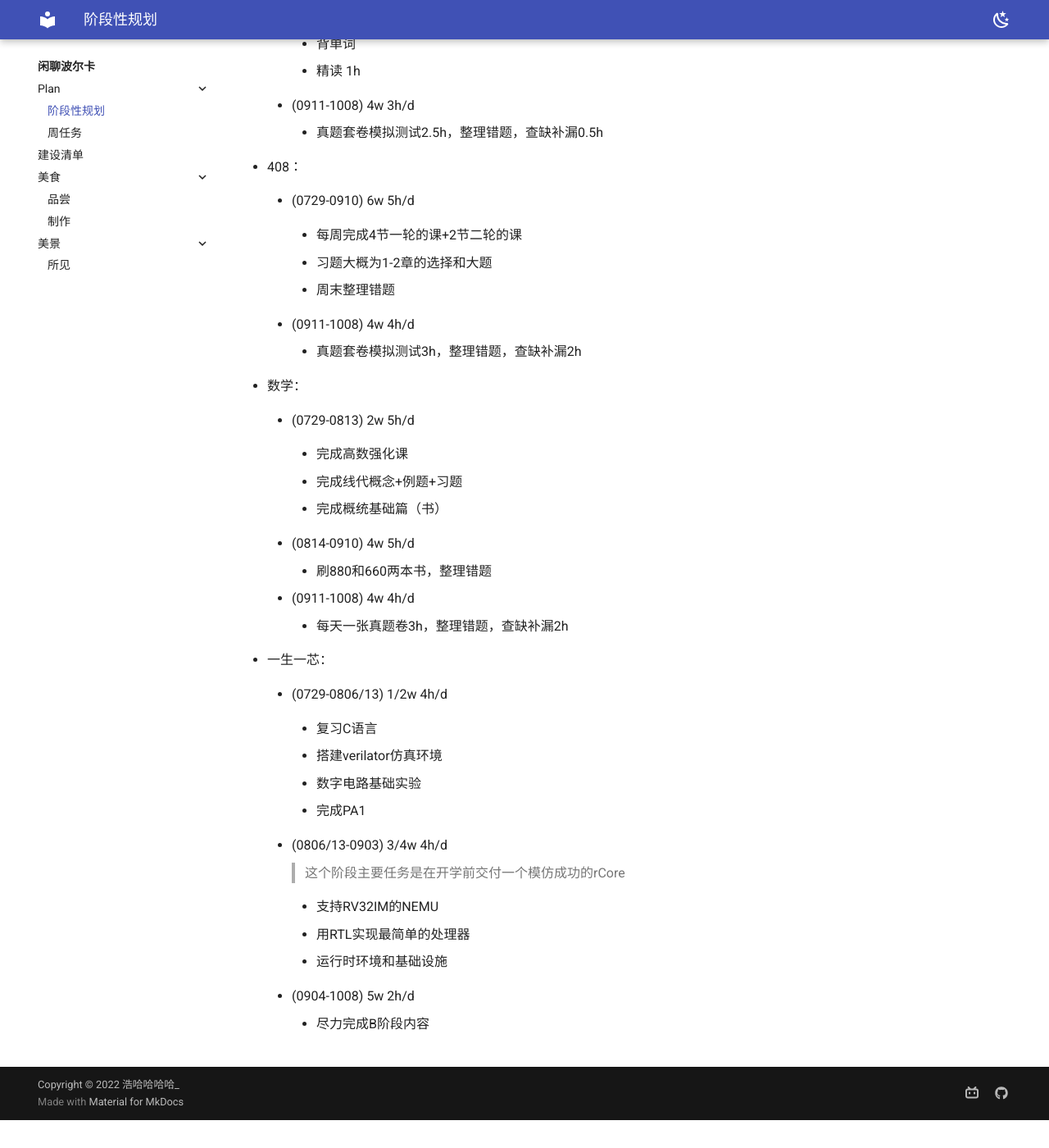
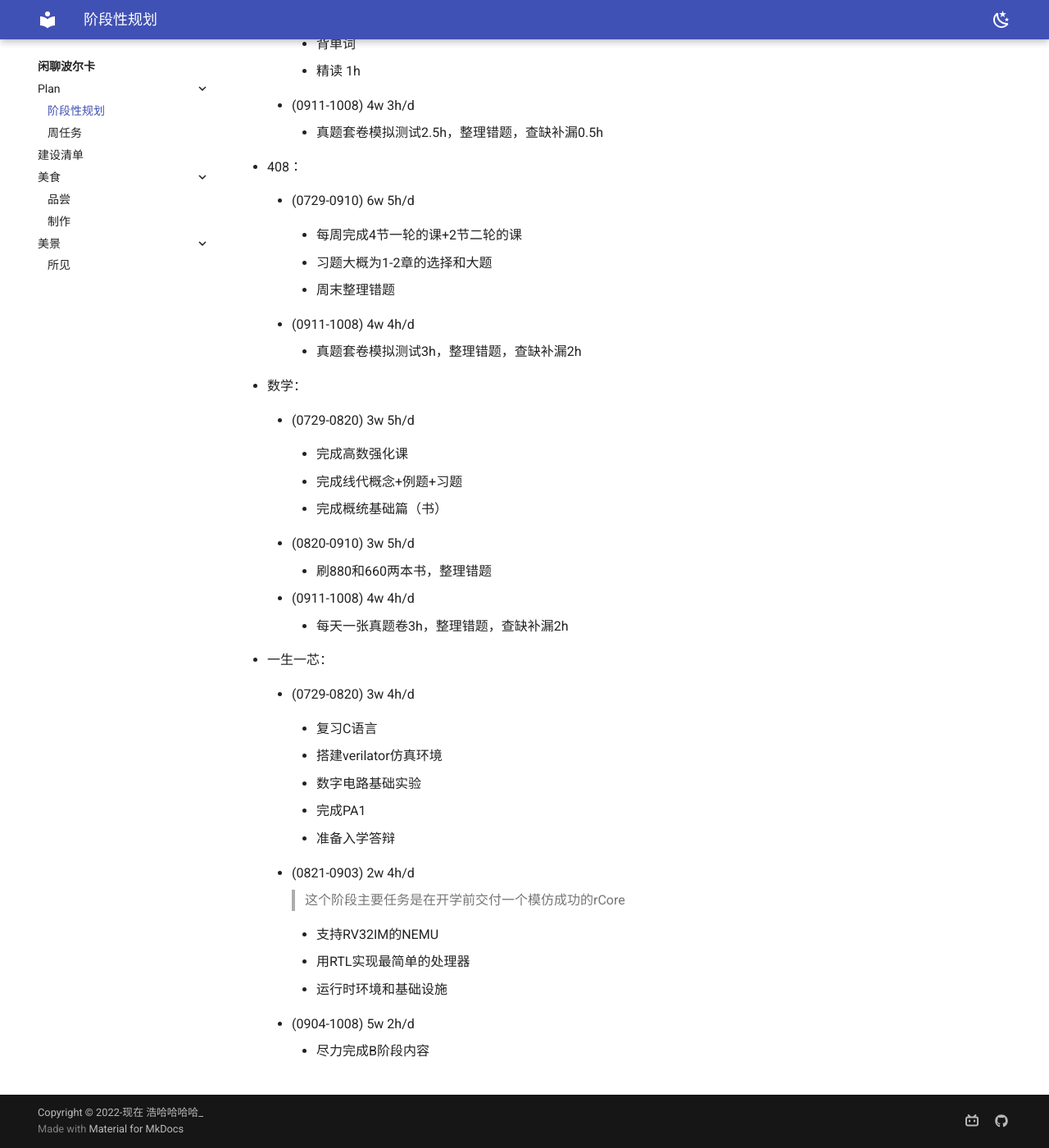
Before and after one commit to Haohahahaha/chat, an MkDocs documentation site: the page built from docs/plan/PEE-plans.md, in a window 1280 px wide and 1400 px high, scrolled down 763 px. Shown: the whole window at 82% size. Built offline with MkDocs 1.6.1 and Material for MkDocs 9.7.7, drawn with Linux system fonts in a browser that asks for light colours; before the commit the page ends 2129 px from its top, so only the background shows below that.

Commit message:
2023-08-14_07:27:30 update

```diff
--- a/docs/plan/PEE-plans.md
+++ b/docs/plan/PEE-plans.md
@@ -54,7 +54,7 @@
 
 - 数学：
 
-    - (0729-0813) 2w 5h/d
+    - (0729-0820) 3w 5h/d
 
         - 完成高数强化课
 
@@ -62,7 +62,7 @@
 
         - 完成概统基础篇（书）
 
-    - (0814-0910) 4w 5h/d
+    - (0820-0910) 3w 5h/d
 
         - 刷880和660两本书，整理错题
 
@@ -72,7 +72,7 @@
 
 - 一生一芯：
 
-    - (0729-0806/13) 1/2w 4h/d
+    - (0729-0820) 3w 4h/d
 
         - 复习C语言
 
@@ -82,7 +82,9 @@
 
         - 完成PA1
 
-    - (0806/13-0903) 3/4w 4h/d
+        - 准备入学答辩
+
+    - (0821-0903) 2w 4h/d
 
         > 这个阶段主要任务是在开学前交付一个模仿成功的rCore
 
--- a/mkdocs.yml
+++ b/mkdocs.yml
@@ -61,4 +61,4 @@ extra:
       link: https://github.com/Haohahahaha
       name: GitHub | Haohahahaha
 ## [bottom-left corner]
-copyright: Copyright &copy; 2022 浩哈哈哈哈_ # 左下角的版权声明
+copyright: Copyright &copy; 2022-现在 浩哈哈哈哈_ # 左下角的版权声明
```
